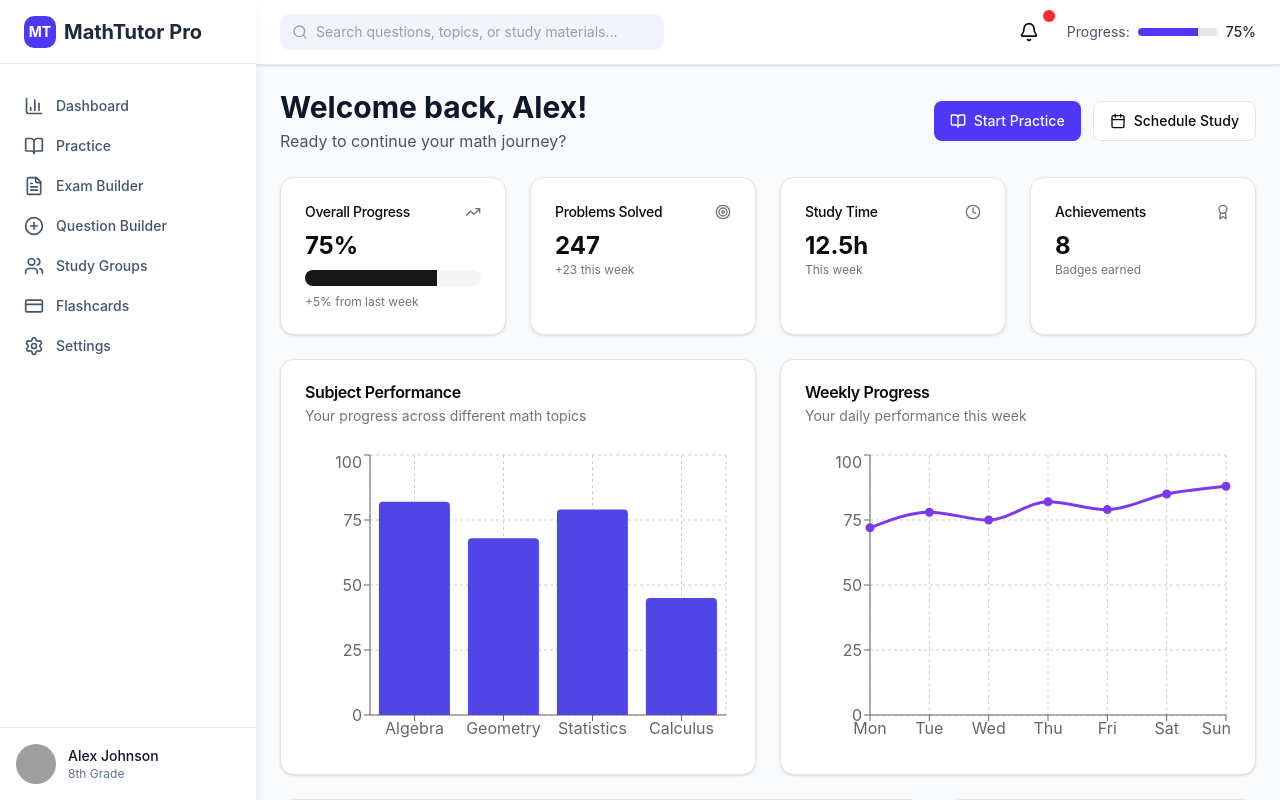
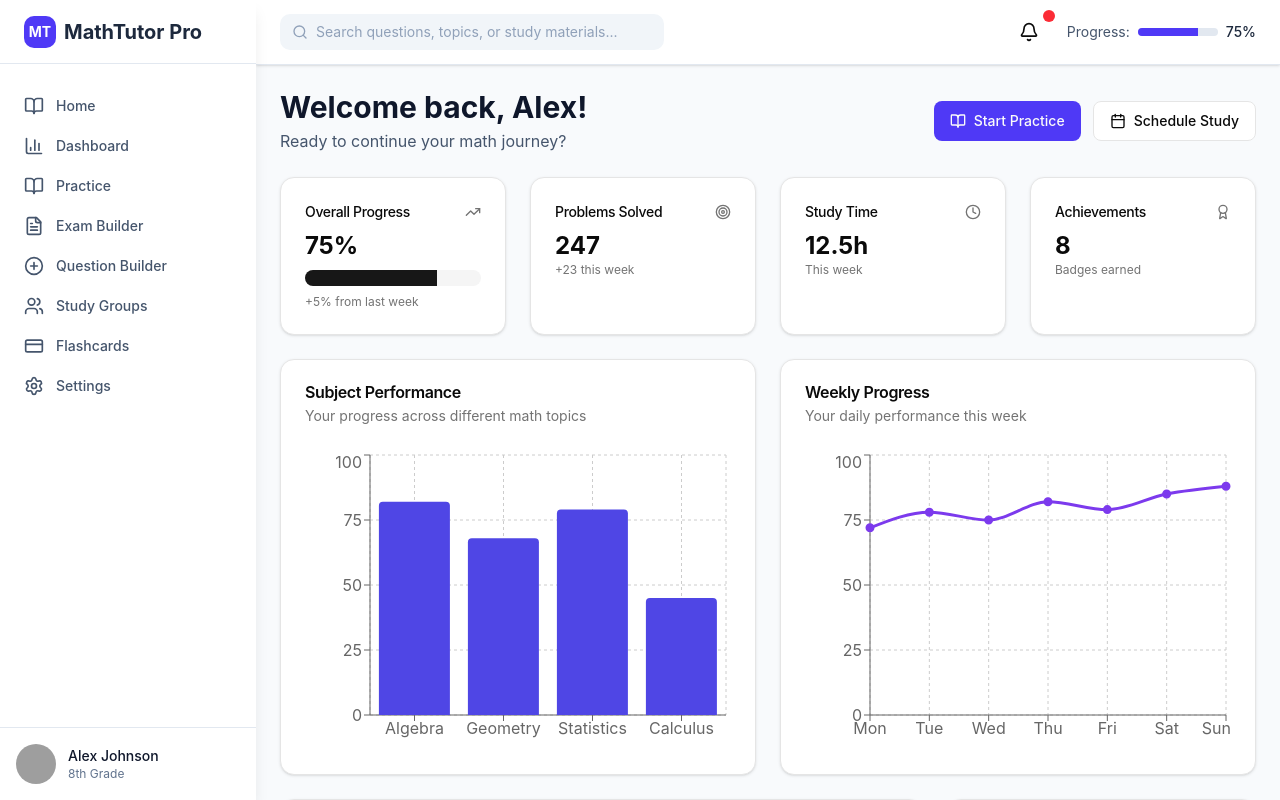
Before and after one commit to fintie/k-12, a React (Vite) app: page / in a window 1280 px wide. Built offline with nearby package versions, Linux system fonts and the light colour scheme; grey boxes are pictures that could not be loaded.

Commit message:
add homepage to Layout.jsx

```diff
--- a/src/components/layout/Layout.jsx
+++ b/src/components/layout/Layout.jsx
@@ -21,6 +21,7 @@ const Layout = ({ children, user }) => {
   const location = useLocation()
 
   const navigation = [
+    { name: 'Home', href: '/home', icon: BookOpen },
     { name: 'Dashboard', href: '/dashboard', icon: BarChart3 },
     { name: 'Practice', href: '/practice', icon: BookOpen },
     { name: 'Exam Builder', href: '/exam-builder', icon: FileText },
```
